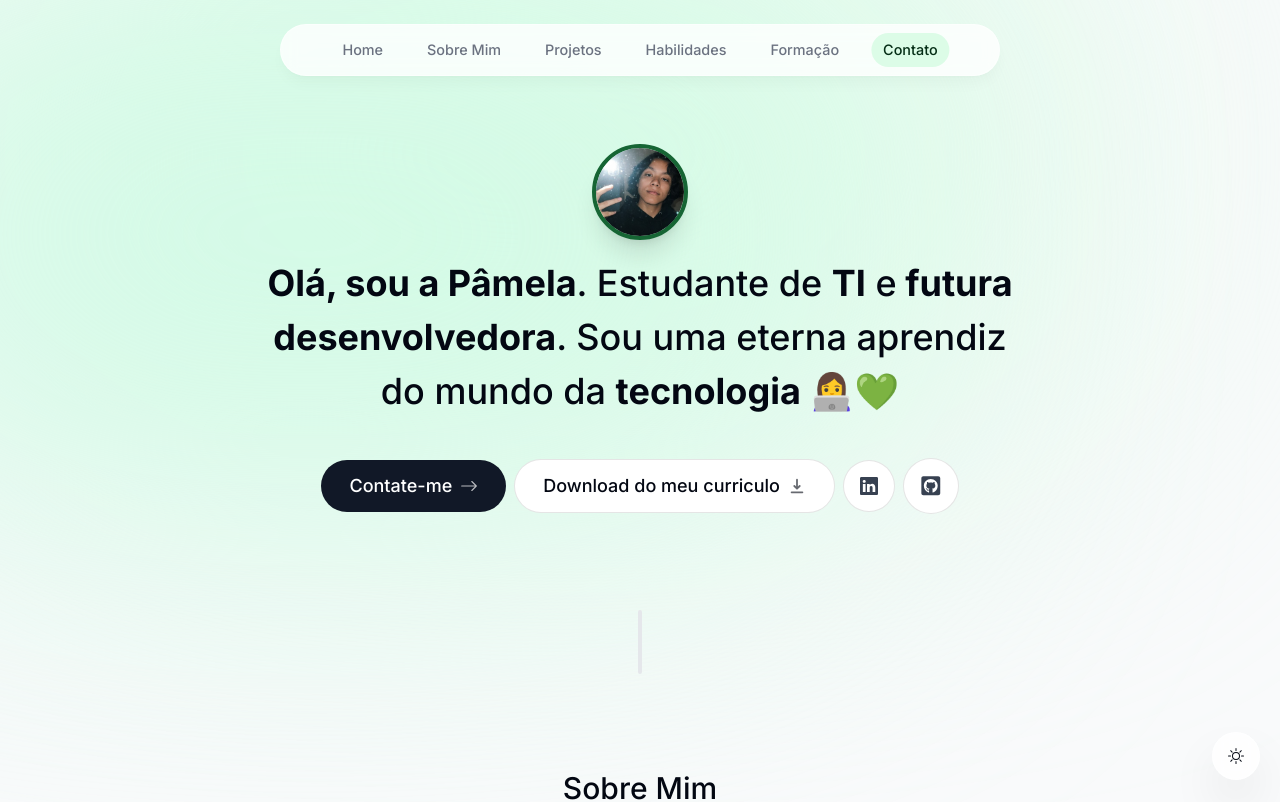
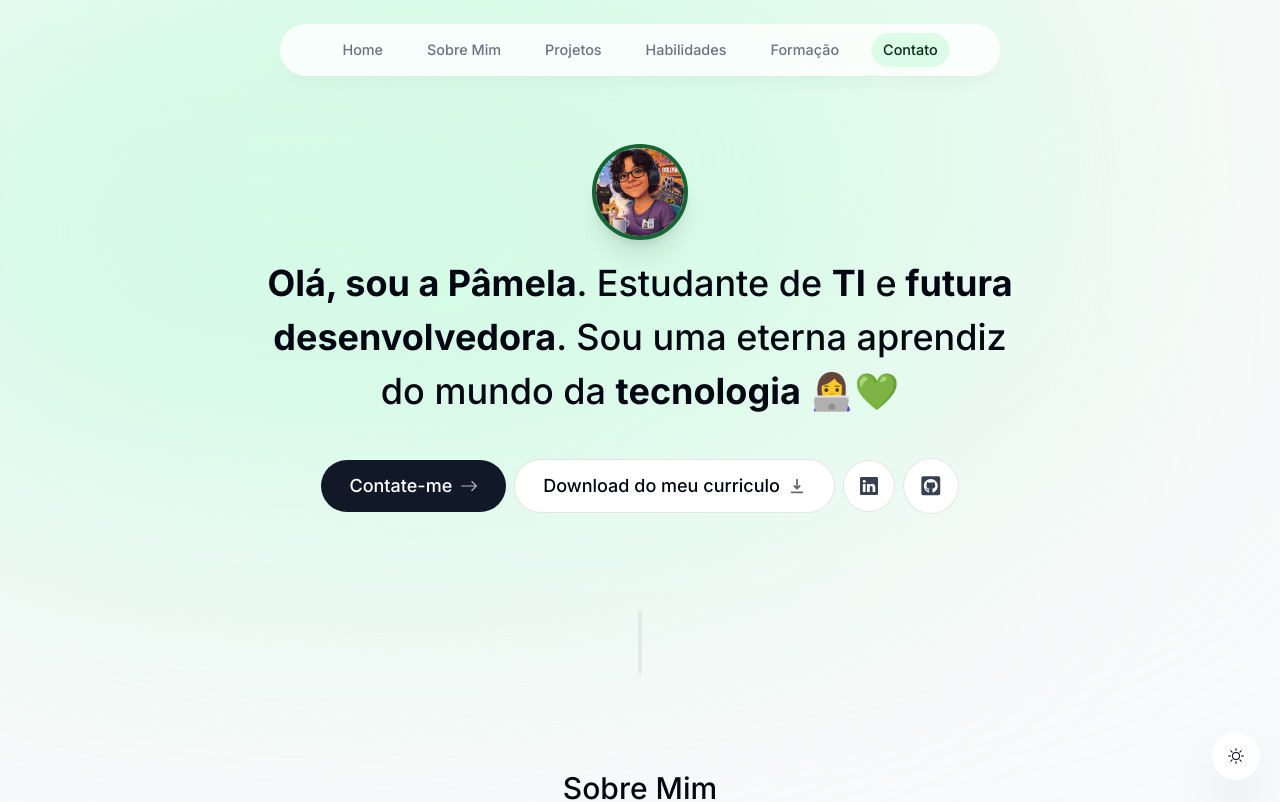
Before and after one commit to pamis-costa/pamela-portfolio, a Next.js app: page / in a window 1280 px wide. Shown: the top 802 px of the page. Built offline with nearby package versions, Linux system fonts and the light colour scheme.

Commit message:
feat: alteração de foto

```diff
--- a/components/intro.tsx
+++ b/components/intro.tsx
@@ -32,7 +32,7 @@ export default function Intro() {
             }}
           >
             <Image
-              src="/pamela.jpg"
+              src="/pamela.png"
               alt="Pâmela Costa"
               width="192"
               height="192"
```
Also changed, not shown: public/pamela.jpg (deleted), public/pamela.png (added).
